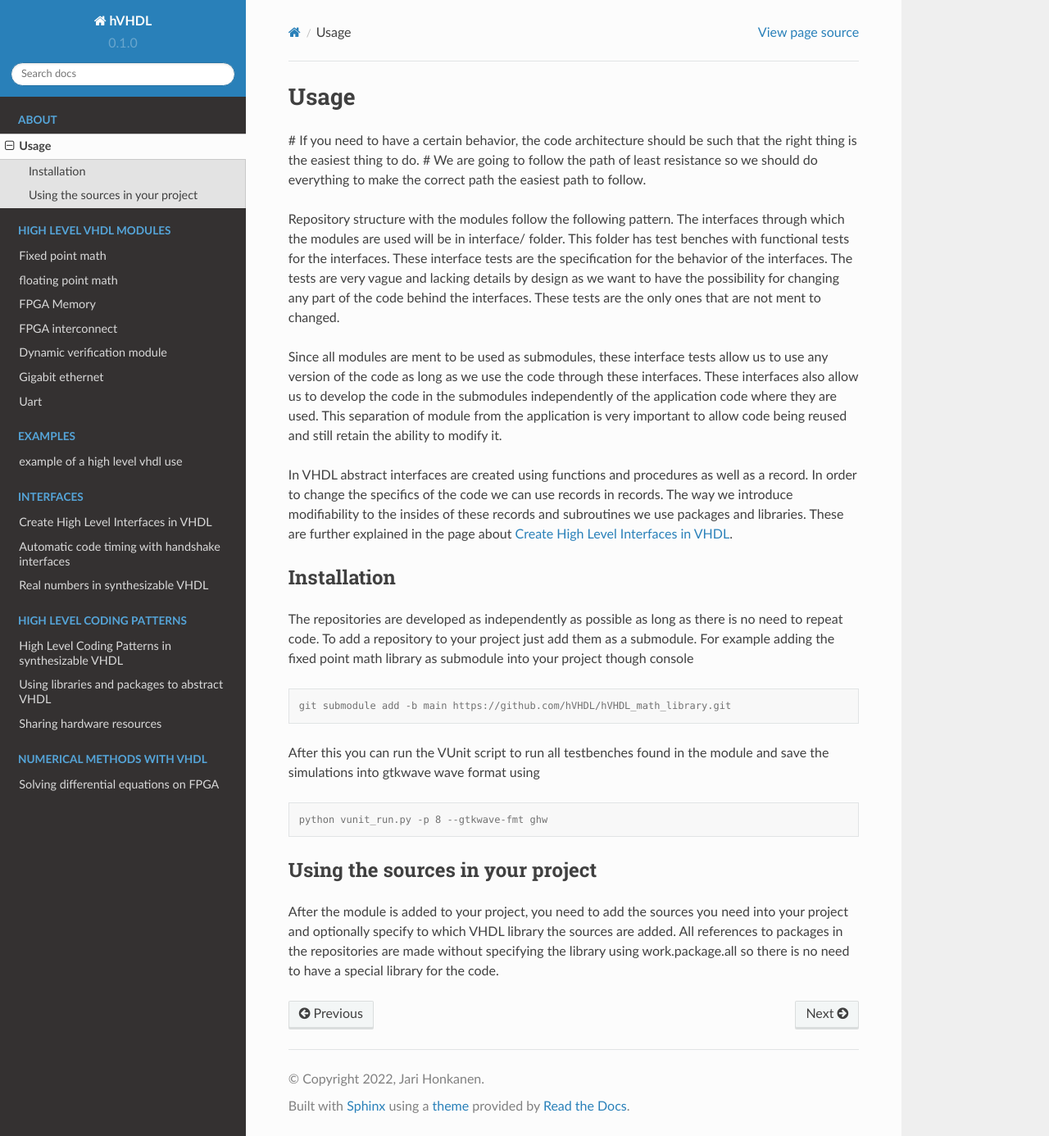
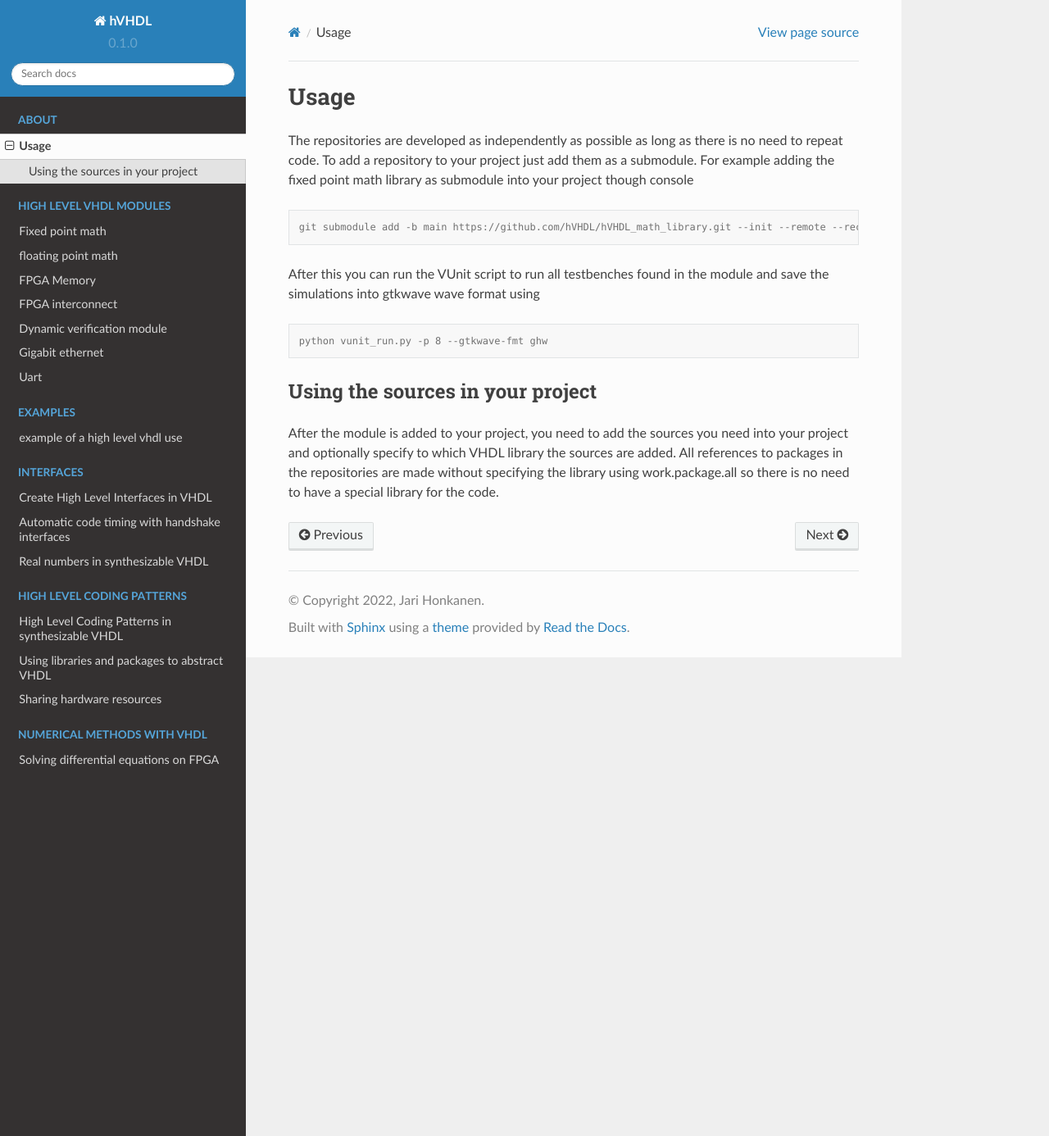
Before and after one commit to hVHDL/hVHDL, a Sphinx documentation site: the page built from docs/source/usage.rst, in a window 1280 px wide and 1386 px high. Shown: the whole window at 82% size. Built offline with Sphinx 7.4.7 and the Read the Docs theme 2.0.0, drawn with Linux system fonts in a browser that asks for light colours.

Commit message:
move about folder under sources/

```diff
--- /dev/null
+++ b/docs/source/about/what_is_hvhdl.rst
@@ -0,0 +1,4 @@
+What is hVHDL
+=============
+
+**hVHDL** is a set of coding patterns for standard VHDL that are designed manage complexity of digital system design in VHDL. Complexity is managed by dividing large systems into small individual pieces that can be designed, tested and updated in isolation from each other. The coding patterns allow us to support incremental design, testing and development of the VHDL source code and to increase the level of abstraction. All code has been tested with an FPGA using Xilinx Vivado, ISE, Intel Quartus or Efinix Efinity tools and simulated with GHDL.
--- a/docs/source/usage.rst
+++ b/docs/source/usage.rst
@@ -1,25 +1,11 @@
 Usage
 =====
-
-# If you need to have a certain behavior, the code architecture should be such that the right thing is the easiest thing to do.
-# We are going to follow the path of least resistance so we should do everything to make the correct path the easiest path to follow.
-
-Repository structure with the modules follow the following pattern. The interfaces through which the modules are used will be in interface/ folder. This folder has test benches with functional tests for the interfaces. These interface tests are the specification for the behavior of the interfaces. The tests are very vague and lacking details by design as we want to have the possibility for changing any part of the code behind the interfaces. These tests are the only ones that are not ment to changed.
-
-Since all modules are ment to be used as submodules, these interface tests allow us to use any version of the code as long as we use the code through these interfaces. These interfaces also allow us to develop the code in the submodules independently of the application code where they are used. This separation of module from the application is very important to allow code being reused and still retain the ability to modify it.
-
-In VHDL abstract interfaces are created using functions and procedures as well as a record. In order to change the specifics of the code we can use records in records. The way we introduce modifiability to the insides of these records and subroutines we use packages and libraries. These are further explained in the page about :ref:`interfaces`.
-
-.. _installation:
-
-Installation
-------------
 
 The repositories are developed as independently as possible as long as there is no need to repeat code. To add a repository to your project just add them as a submodule. For example adding the fixed point math library as submodule into your project though console
 
 .. code-block:: console
 
-   git submodule add -b main https://github.com/hVHDL/hVHDL_math_library.git
+   git submodule add -b main https://github.com/hVHDL/hVHDL_math_library.git --init --remote --recursive
 
 After this you can run the VUnit script to run all testbenches found in the module and save the simulations into gtkwave wave format using
 
```
Also changed, not shown: docs/source/about/module_repository_structure.rst (added, +8 -0 lines).
